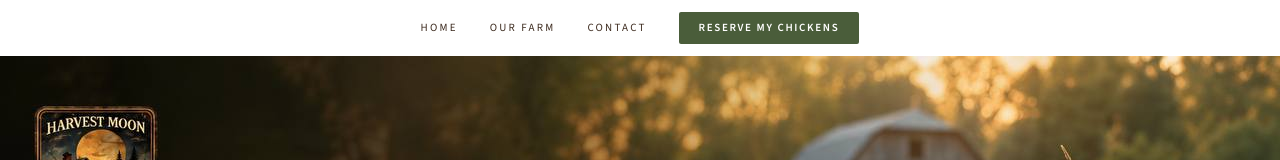
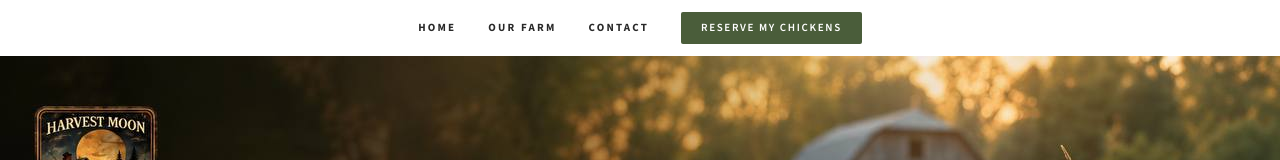
Before and after one commit to Sherryfarmshop/harvest-moon-website, a Next.js app: page / in a window 1280 px wide. Shown: the top 160 px of the page. Built offline with nearby package versions, Linux system fonts and the light colour scheme; a web font is replaced by a local one.

Commit message:
Nav links bolder (700) and darker (#292929) on desktop and mobile

```diff
--- a/src/components/Navbar.tsx
+++ b/src/components/Navbar.tsx
@@ -19,9 +19,9 @@ export default function Navbar() {
 
           {/* Desktop Nav */}
           <div className="hidden md:flex items-center gap-8 mx-auto">
-            <a href="#home" className="text-[#3D2B1F] text-[11px] font-medium tracking-[0.2em] uppercase font-source hover:text-[#8B2500] transition-colors">Home</a>
-            <a href="#gallery" className="text-[#3D2B1F] text-[11px] font-medium tracking-[0.2em] uppercase font-source hover:text-[#8B2500] transition-colors">Our Farm</a>
-            <a href="#contact" className="text-[#3D2B1F] text-[11px] font-medium tracking-[0.2em] uppercase font-source hover:text-[#8B2500] transition-colors">Contact</a>
+            <a href="#home" className="text-[#292929] text-[11px] font-bold tracking-[0.2em] uppercase font-source hover:text-[#8B2500] transition-colors">Home</a>
+            <a href="#gallery" className="text-[#292929] text-[11px] font-bold tracking-[0.2em] uppercase font-source hover:text-[#8B2500] transition-colors">Our Farm</a>
+            <a href="#contact" className="text-[#292929] text-[11px] font-bold tracking-[0.2em] uppercase font-source hover:text-[#8B2500] transition-colors">Contact</a>
             {/* Hidden until spring 2027: Shop (Opening 2027) | Farm Stand */}
             <a href="#reserve" className="bg-[#4A5D3A] text-white text-[11px] font-semibold tracking-[0.15em] uppercase font-source px-5 py-2 hover:bg-[#3E4F31] transition-colors rounded-sm">Reserve My Chickens</a>
           </div>
@@ -38,9 +38,9 @@ export default function Navbar() {
       {/* Mobile menu */}
       <div className={`md:hidden transition-all duration-300 overflow-hidden ${menuOpen ? 'max-h-64' : 'max-h-0'}`}>
         <div className="bg-white border-t border-gray-100 px-6 py-4 space-y-3">
-          <a href="#home" onClick={() => setMenuOpen(false)} className="block text-[#3D2B1F] text-sm uppercase tracking-wider font-source py-1">Home</a>
-          <a href="#gallery" onClick={() => setMenuOpen(false)} className="block text-[#3D2B1F] text-sm uppercase tracking-wider font-source py-1">Our Farm</a>
-          <a href="#contact" onClick={() => setMenuOpen(false)} className="block text-[#3D2B1F] text-sm uppercase tracking-wider font-source py-1">Contact</a>
+          <a href="#home" onClick={() => setMenuOpen(false)} className="block text-[#292929] text-sm font-bold uppercase tracking-wider font-source py-1">Home</a>
+          <a href="#gallery" onClick={() => setMenuOpen(false)} className="block text-[#292929] text-sm font-bold uppercase tracking-wider font-source py-1">Our Farm</a>
+          <a href="#contact" onClick={() => setMenuOpen(false)} className="block text-[#292929] text-sm font-bold uppercase tracking-wider font-source py-1">Contact</a>
           {/* Hidden until spring 2027: Shop (Opening 2027) | Farm Stand */}
           <a href="#reserve" onClick={() => setMenuOpen(false)} className="block bg-[#4A5D3A] text-white text-center py-2.5 text-sm uppercase tracking-wider font-source font-semibold mt-2 rounded-sm">Reserve My Chickens</a>
         </div>
```
